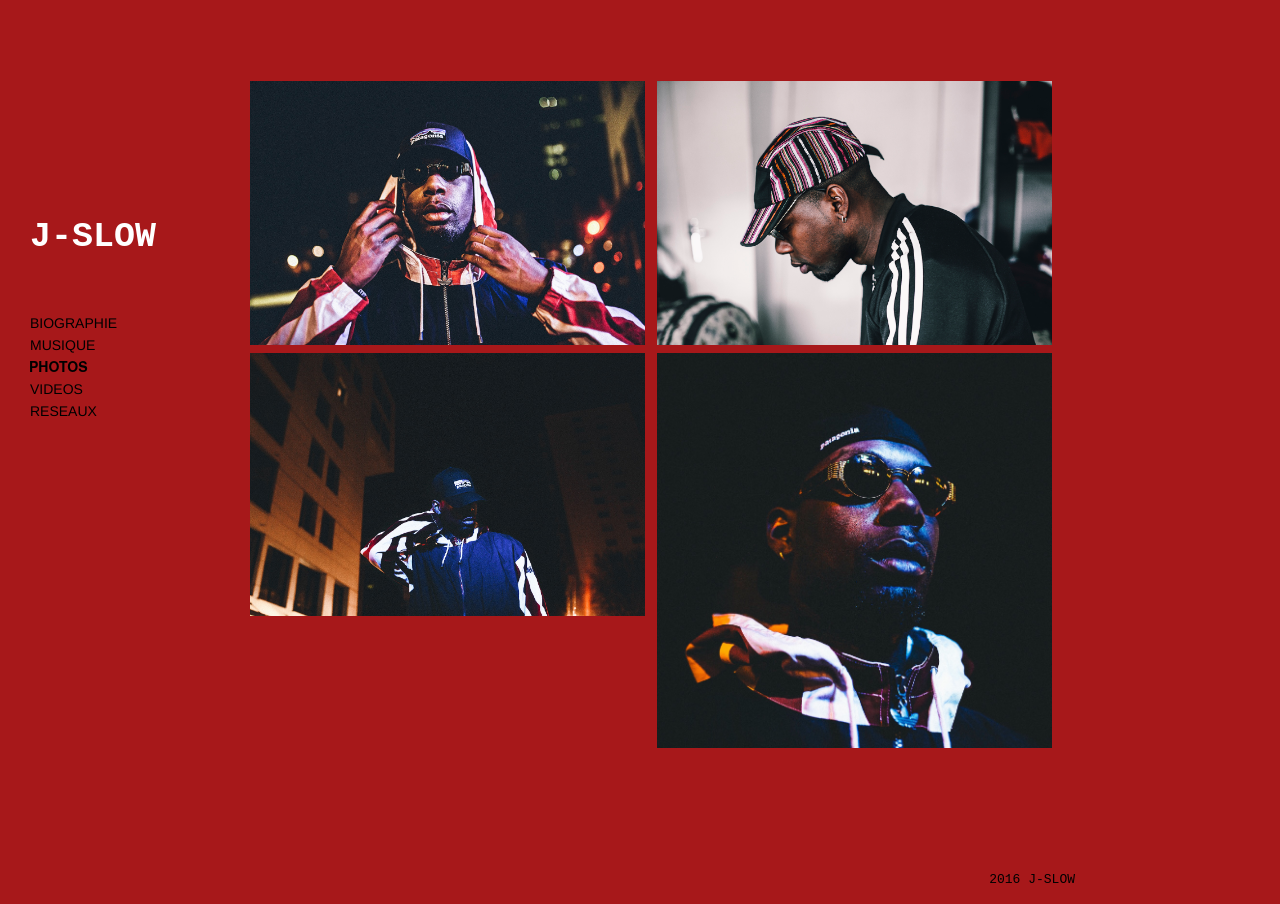
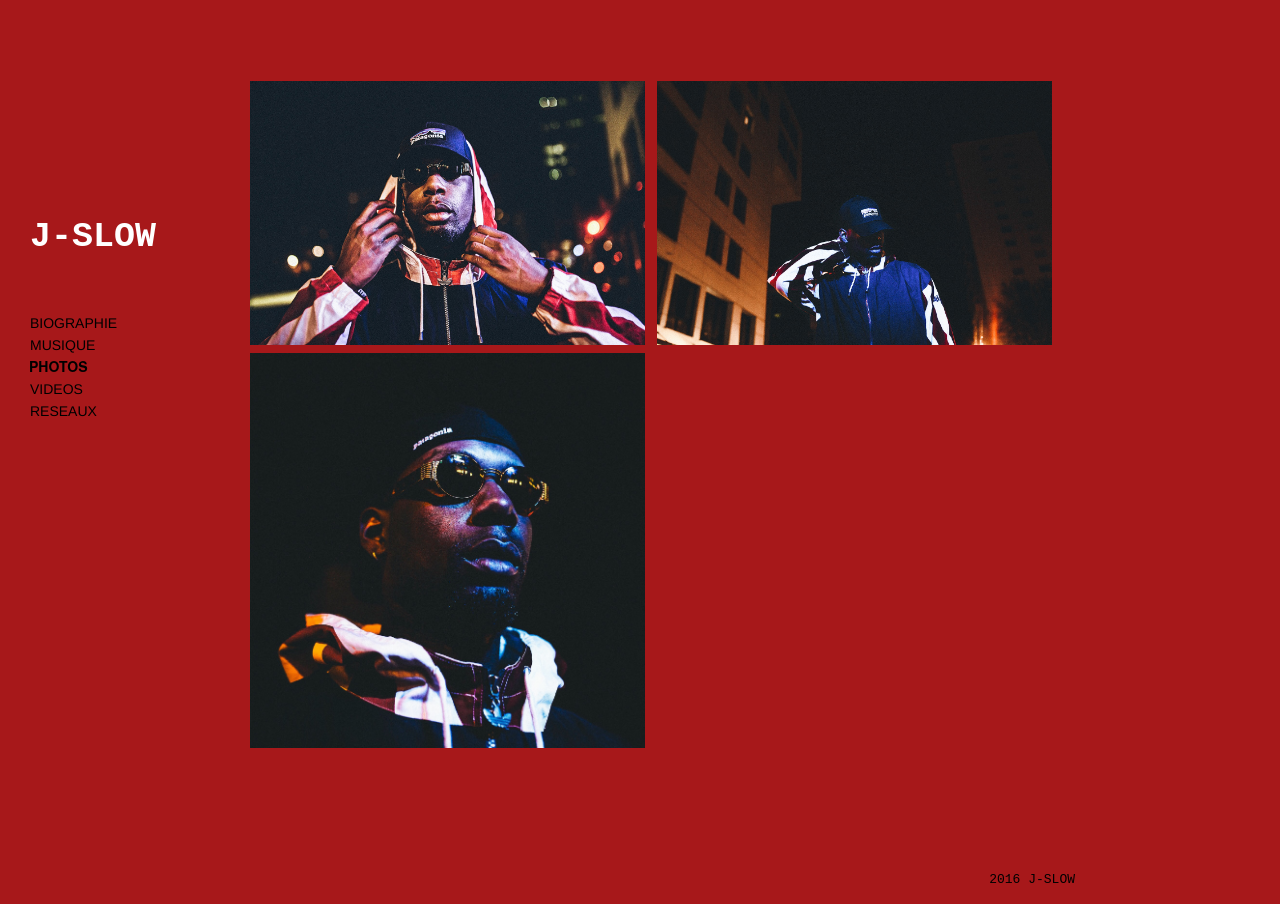
Before and after one commit to NickPapacostas/j-slow, a Jekyll site: the page built from photos.html, in a window 1280 px wide. Built offline with Jekyll 4.4.1, drawn with Linux system fonts in a browser that asks for light colours; nearby versions of some CDN libraries; some web fonts are replaced.

Commit message:
remove second photo

```diff
--- a/photos.html
+++ b/photos.html
@@ -10,11 +10,7 @@
         <img src="photos/photo2.jpg" alt="">
       </figure>
     </a>
-    <a class="lightbox" href="photos/photo3.jpg">
-      <figure>
-        <img src="photos/photo3.jpg" alt="">
-      </figure>
-    </a>
+
     <a class="lightbox" href="photos/photo4.jpg">
       <figure>
         <img src="photos/photo4.jpg" alt="">
```
